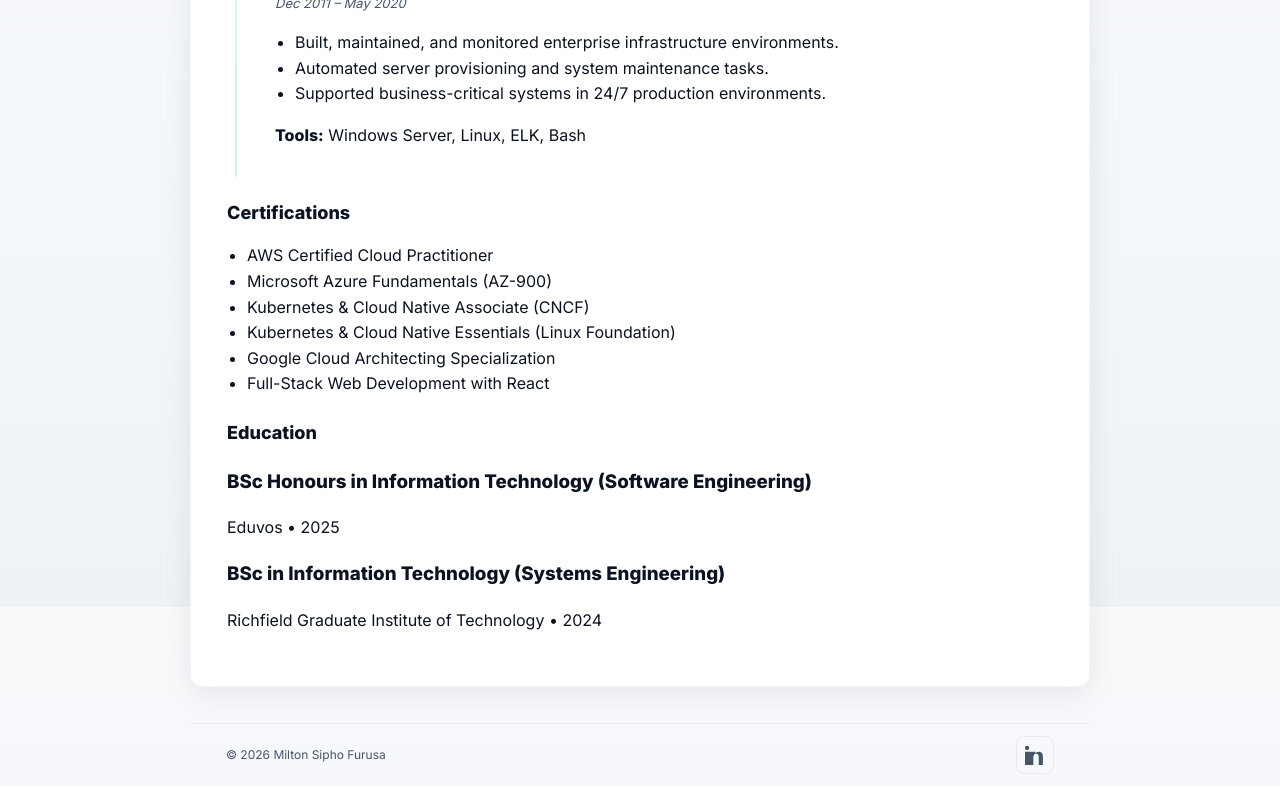
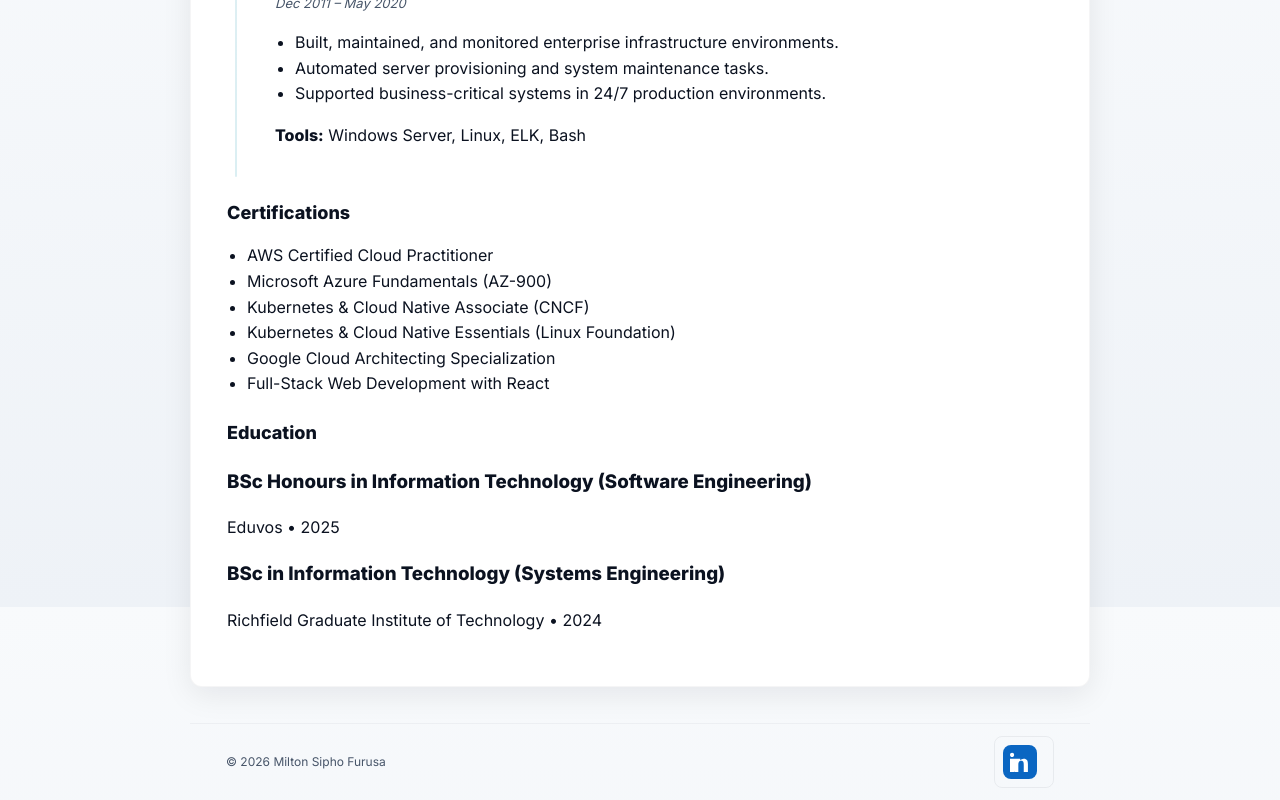
Before and after one commit to msfurusa/miltonf-cv-app, a Next.js app: page / in a window 1280 px wide. Shown: the part 1793-2593 px from the top of the page. Built offline with nearby package versions, Linux system fonts and the light colour scheme.

Commit message:
style(footer): keep muted button, icon has blue rounded bg with white glyph

```diff
--- a/app/globals.css
+++ b/app/globals.css
@@ -168,22 +168,14 @@
 .site-footer .footer-text{margin:0;font-size:12px}
 .site-footer .footer-socials{display:flex;gap:10px;align-items:center}
 .site-footer .footer-link{display:inline-flex;align-items:center;justify-content:center;gap:8px;background:transparent;color:var(--muted);text-decoration:none;padding:8px;border-radius:8px;font-weight:600;border:1px solid rgba(15,23,36,0.06);box-shadow:none;transition:transform .12s ease,box-shadow .12s ease,background .12s ease}
+
 .site-footer .footer-link svg{display:block;width:20px;height:20px}
 .site-footer .footer-link:hover{transform:translateY(-2px);background:#f8fafc;box-shadow:0 6px 14px rgba(2,6,23,0.04);opacity:0.98}
 
-/* LinkedIn brand filled button: blue background with white icon */
-.footer-link--outline{
-  background:#0A66C2;
-  color:#ffffff;
-  border:1px solid rgba(10,102,194,0.12);
-  box-shadow:0 6px 14px rgba(10,102,194,0.14);
-}
-.footer-link--outline:hover{
-  transform:translateY(-2px);
-  box-shadow:0 10px 22px rgba(10,102,194,0.18);
-  background:#094fa8;
-  opacity:0.98;
-}
+/* icon background (small blue rounded rect) while keeping the surrounding button muted */
+.icon-bg{display:inline-flex;align-items:center;justify-content:center;width:34px;height:34px;border-radius:8px;background:#0A66C2;color:#fff;margin-right:8px}
+.icon-bg svg{width:16px;height:16px;display:block;fill:currentColor}
+.footer-link:hover .icon-bg{background:#094fa8}
 
 /* accessible visually-hidden text */
 .sr-only{position:absolute;width:1px;height:1px;padding:0;margin:-1px;overflow:hidden;clip:rect(0 0 0 0);white-space:nowrap;border:0}
--- a/components/Footer.tsx
+++ b/components/Footer.tsx
@@ -48,21 +48,23 @@
               href={linkedin}
               target="_blank"
               rel="noopener noreferrer"
-              className="footer-link footer-link--outline"
+              className="footer-link"
               aria-label="Open LinkedIn profile (opens in new tab)"
               title="LinkedIn"
               onClick={handleClick}
             >
+              <span className="icon-bg" aria-hidden>
                 <svg
                   xmlns="http://www.w3.org/2000/svg"
                   viewBox="0 0 24 24"
-                width="20"
-                height="20"
+                  width="16"
+                  height="16"
                   fill="currentColor"
                   aria-hidden="true"
                 >
                   <path d="M4.98 3.5C4.98 4.88 3.88 6 2.5 6S0 4.88 0 3.5 1.12 1 2.5 1 4.98 2.12 4.98 3.5zM0 8h5v16H0V8zm7.5 0h4.8v2.2h.1c.7-1.3 2.4-2.2 4-2.2 4.3 0 5.1 2.8 5.1 6.4V24h-5V15.5c0-2.1 0-4.9-3-4.9-3 0-3.5 2.4-3.5 4.8V24h-5V8z" />
                 </svg>
+              </span>
               <span className="sr-only">LinkedIn</span>
             </a>
           </div>
```
Lines whose indentation alone changed are shown as unchanged.
